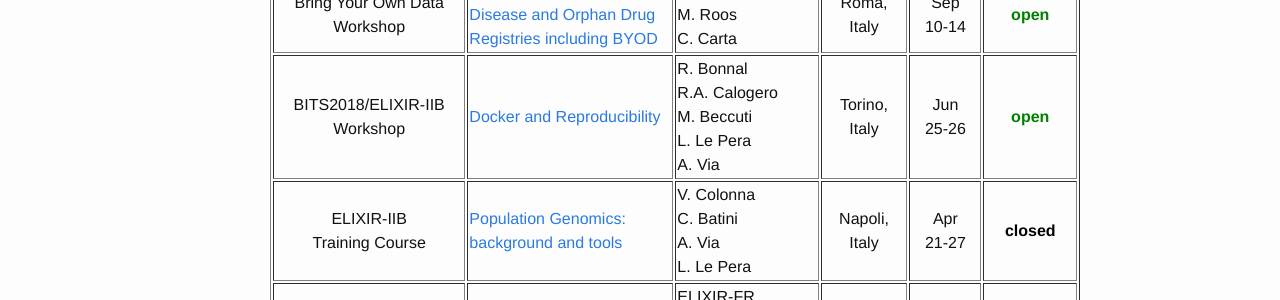
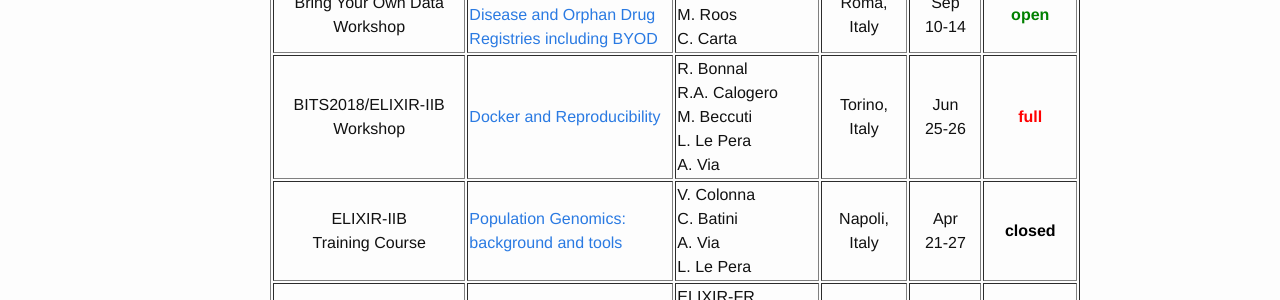
Before and after one commit to ELIXIR-IIB-training/website, a Jekyll site: the page built from _pages/01-all_events.md, in a window 1280 px wide. Shown: the part 497-797 px from the top of the page. Built offline with Jekyll 4.4.1, drawn with Linux system fonts in a browser that asks for light colours.

Commit message:
Update status

```diff
--- a/_pages/01-all_events.md
+++ b/_pages/01-all_events.md
@@ -51,7 +51,7 @@ permalink: /all_events_2018/
     <td height="50" width="150">R. Bonnal<br>R.A. Calogero<br>M. Beccuti<br>L. Le Pera<br>A. Via</td>
    <td height="50" align="center">Torino,<br>Italy</td>
    <td height="50" width="75" width="75" align="center">Jun<br>25-26</td>
-   <td height="50" align="center"><font color="green"><b>open</b></font></td>
+   <td height="50" align="center"><font color="red"><b>full</b></font></td>
 </tr>
 <tr>
 <td height="50" align="center">ELIXIR-IIB<br>Training Course</td>
```
